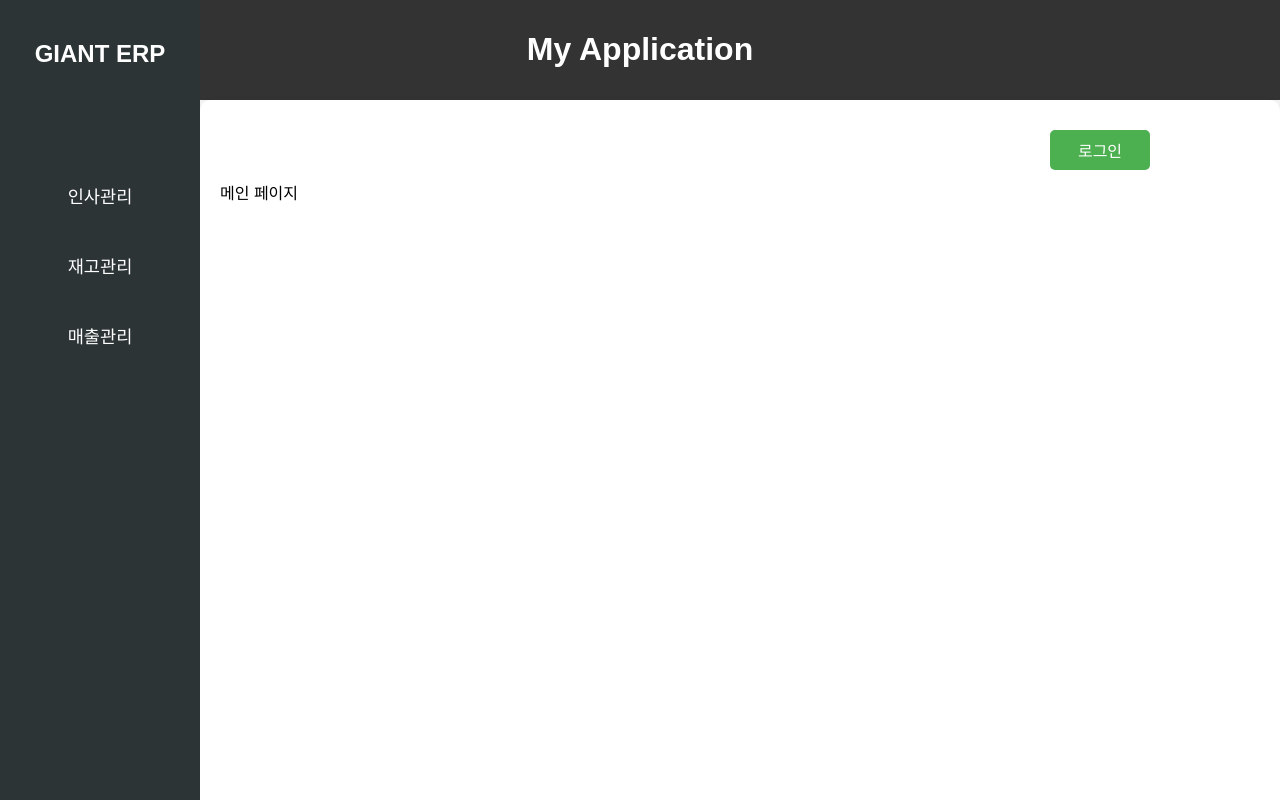
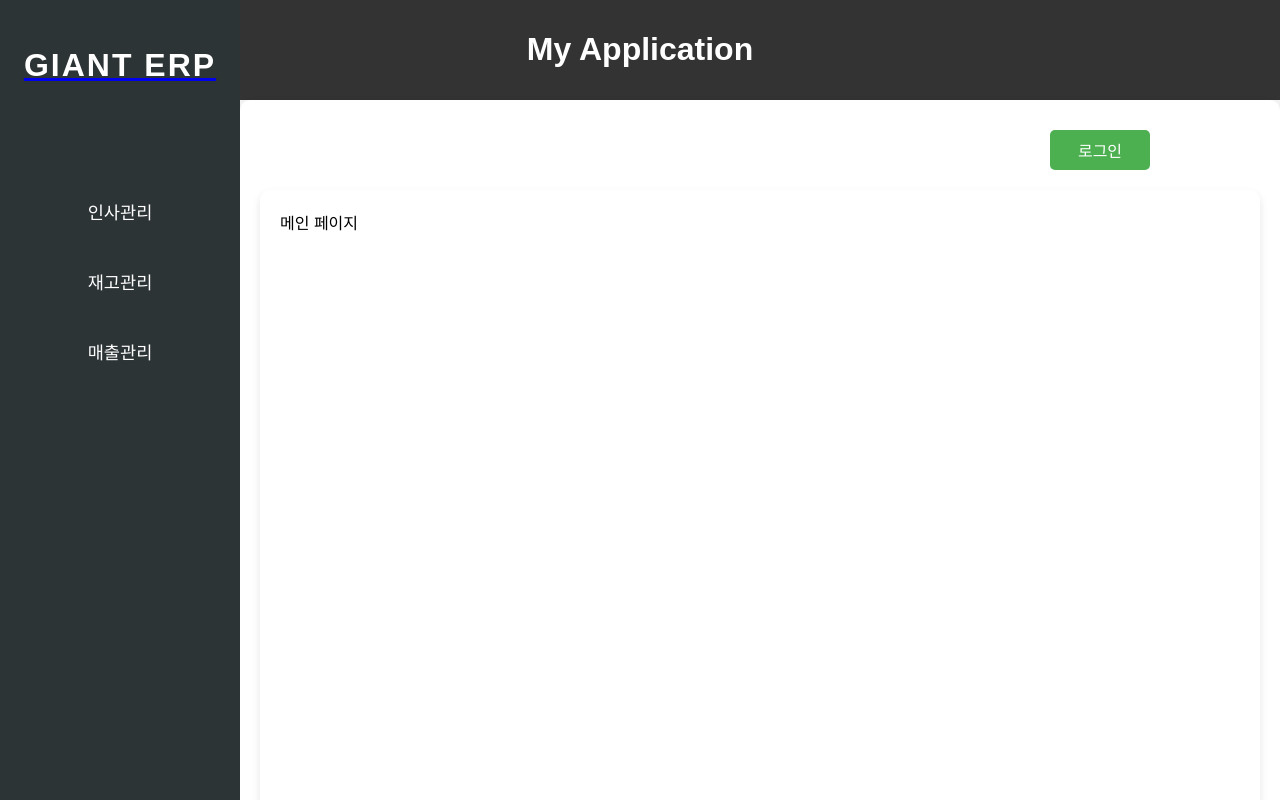
Before and after one commit to hancheolKim/StockTalk, a React (Create React App) app: page /#/ in a window 1280 px wide. Shown: the top 800 px of the page. Built offline with nearby package versions, Linux system fonts and the light colour scheme.

Commit message:
레이아웃 스타일 조정

```diff
--- a/src/App.css
+++ b/src/App.css
@@ -19,7 +19,8 @@ div {
   padding: 0 100px;
   height : 40px;
   margin : 10px;
-  font-size: 25px;
+  font-size: 20px;
+  white-space:nowrap;
 }
 
 .actions button {
@@ -84,29 +85,6 @@ h2 {
   box-sizing: border-box;
 }
 
-/* 네비게이션 바 버튼 스타일 */
-.navbar-button {
-  background-color: #007BFF;
-  color: white;
-  border: none;
-  padding: 12px 24px;
-  margin: 10px 0;
-  cursor: pointer;
-  border-radius: 5px;
-  font-size: 1rem;
-  transition: background-color 0.3s ease;
-  width: 100%;
-  text-align: center;
-}
-
-.navbar-button:hover {
-  background-color: #0056b3;
-}
-
-.navbar-button:focus {
-  outline: none;
-}
-
 /* App 레이아웃 설정 */
 .app {
   display: flex;
@@ -122,13 +100,44 @@ h2 {
 
 .main-container {
   flex-grow: 1;
-  margin-left: 200px; /* Navbar의 너비 */
+  margin-left: 240px; /* Navbar의 너비 */
   padding: 20px;
   box-sizing: border-box;
 }
 
-/* 모바일 환경에서 Navbar 숨김 */
+/* main-content 영역 스타일 */
+.main-content {
+  background-color: #ffffff; /* 배경 색상 */
+  border-radius: 10px; /* 모서리를 둥글게 */
+  padding: 20px; /* 내부 여백 */
+  margin: 20px 0px 0px 0px; /* 상단 여백 */
+  box-shadow: 0 4px 8px rgba(0, 0, 0, 0.1); /* 부드러운 그림자 */
+  box-sizing: border-box; /* padding, border를 포함한 전체 크기 설정 */
+  flex-grow: 1; /* 상위 컨테이너 내에서 공간 차지 */
+  height: 90%; /* 최소 높이 설정 */
+}
+
+/* 화면이 작은 경우의 스타일 */
 @media (max-width: 768px) {
+  .main-content {
+    box-shadow : none;
+    border : none;
+    margin: 10px; /* 모바일에서 상단 여백을 적게 */
+    padding: 15px; /* 패딩을 조금 줄임 */
+  }
+
+  .main-container {
+    margin-left: 0; /* Navbar가 숨겨질 경우 기본 여백 제거 */
+    width: 100%; /* 모바일 환경에서 컨테이너 너비를 100%로 설정 */
+  }
+
+  .app-body {
+    flex-direction: column; /* 모바일 환경에서 세로 레이아웃으로 전환 */
+  }
+
+  .actions {
+    padding : 3px;
+  }
   .main-container {
     margin-left: 0; /* Navbar가 숨겨질 경우 기본 여백 제거 */
   }
--- a/src/App.js
+++ b/src/App.js
@@ -65,6 +65,7 @@ const App = () => {
               <button onClick={() => setShowLoginModal(true)}>로그인</button>
             )}
           </div>
+          <div className="main-content">
             <Routes>
               <Route path="/" element={<div>메인 페이지</div>} />
               <Route path="/emp" element={<EMP />} />
@@ -73,6 +74,7 @@ const App = () => {
             </Routes>
           </div>
         </div>
+      </div>
       <Footer />
     </div>
   );
--- a/src/components/layout/Navbar.css
+++ b/src/components/layout/Navbar.css
@@ -1,6 +1,6 @@
 /* 기본 Navbar 스타일 */
 .navbar {
-    width: 200px; /* 고정된 너비 */
+    width: 240px; /* 고정된 너비 */
     height: 100vh; /* 페이지 전체 높이 */
     background-color: #2d3436; /* 어두운 배경 색 */
     flex-direction: column;
@@ -13,24 +13,33 @@
     left: 0;
     z-index: 10; /* 다른 요소 위로 */
     opacity: 0; /* 기본적으로 숨겨진 상태 */
-    visibility: hidden; /* 기본적으로 숨겨진 상태 */
     transform: translateX(-100%); /* 기본적으로 왼쪽으로 숨겨짐 */
-    transition: transform 0.3s ease-in-out, opacity 0.3s ease-in-out, visibility 0s linear 0.3s;
+    transition: opacity 0.3s ease, transform 0.3s ease-in-out; /* 애니메이션 */
   }
 
   /* Navbar가 보일 때 (visible 클래스가 적용되면) */
   .navbar.visible {
+    opacity: 1; /* 보이도록 설정 */
     transform: translateX(0); /* 왼쪽에서 오른쪽으로 슬라이드 */
-    opacity: 1; /* 완전하게 보이도록 */
-    visibility: visible; /* 보이도록 설정 */
-    transition: transform 0.3s ease-in-out, opacity 0.3s ease-in-out, visibility 0s linear 0s; /* 애니메이션 유지 */
   }
 
   /* 제목 스타일 */
   .navbar h2 {
-    font-size: 1.5rem;
-    color: #ffffff;
+    font-size: 2rem; /* 제목 크기 키우기 */
+    color: #ffffff; /* 흰색 글씨 */
     margin-bottom: 30px;
+    text-transform: uppercase; /* 모든 글자 대문자 */
+    letter-spacing: 2px; /* 글자 간격 약간 넓히기 */
+    font-weight: bold; /* 글씨 두껍게 */
+    text-align: center; /* 제목 중앙 정렬 */
+    text-decoration: none; /* 기본 링크 스타일 제거 */
+    transition: color 0.3s, transform 0.3s ease; /* 부드러운 효과 */
+    white-space: nowrap;
+  }
+
+  /* 제목에 마우스 올릴 때의 스타일 */
+  .navbar h2:hover {
+    transform: scale(1.05); /* 살짝 확대 효과 */
   }
 
   /* 네비게이션 버튼들 */
@@ -65,15 +74,11 @@
   @media (max-width: 768px) {
     .navbar {
       opacity: 0; /* 숨겨진 상태 */
-        visibility: hidden; /* 숨겨진 상태 */
       transform: translateX(-100%); /* 기본적으로 왼쪽으로 숨겨짐 */
     }
 
     .navbar.visible {
-        display: block; /* display를 block으로 설정하여 표시 */
       opacity: 1; /* 보이도록 설정 */
-        width : 60%;
-        visibility: visible; /* 보이도록 설정 */
       transform: translateX(0); /* 왼쪽에서 오른쪽으로 슬라이드 */
     }
 
--- a/src/components/layout/Navbar.js
+++ b/src/components/layout/Navbar.js
@@ -5,7 +5,9 @@ import "./Navbar.css";
 const Navbar = ({ isVisible }) => {
   return (
     <div className={`navbar ${isVisible ? "visible" : "hidden"}`}>
+      <Link to="/">
         <h2>GIANT ERP</h2>
+      </Link>
       <div className="navbar-buttons">
         <Link to="/emp" className="navbar-item">
           인사관리
```
Lines whose indentation alone changed are shown as unchanged.
